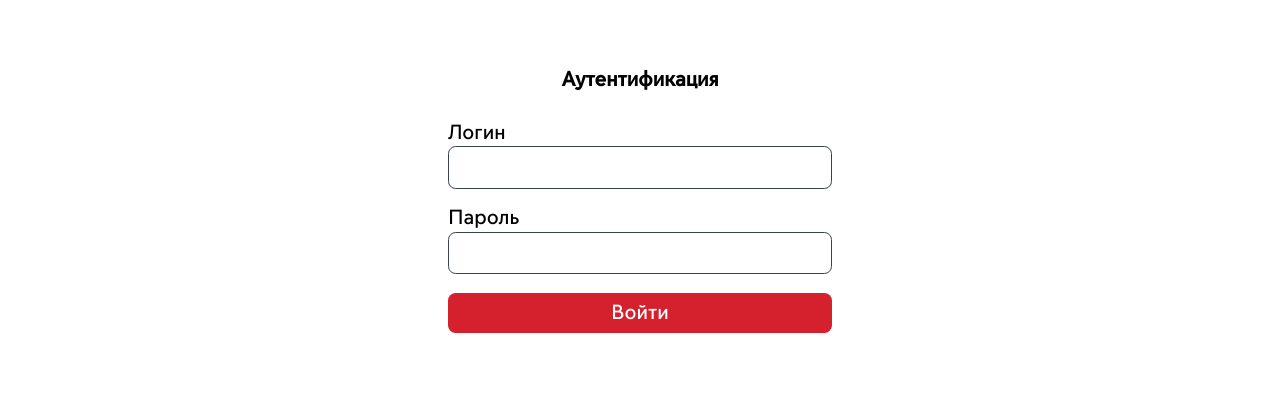
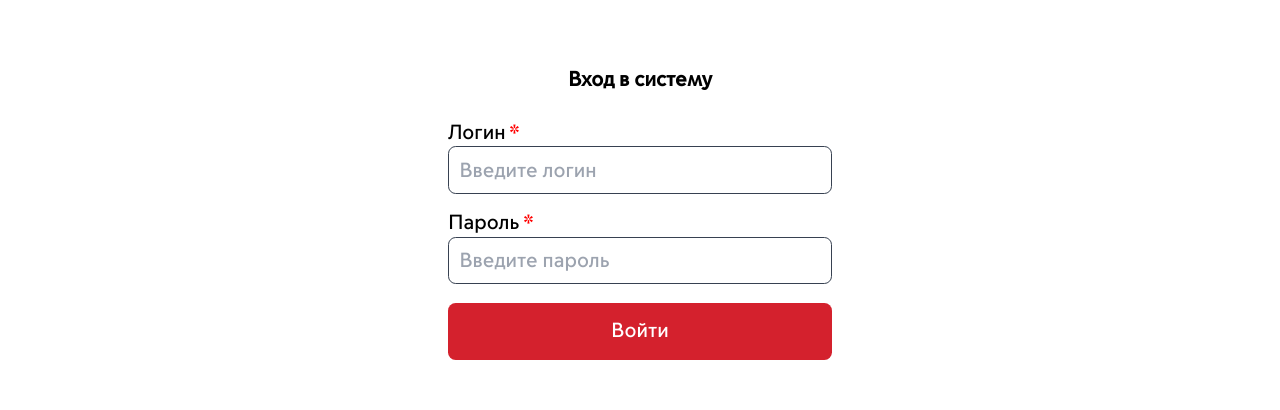
Before and after one commit to funcid/metro-in-tandem, a SvelteKit app in the folder web/: page / in a window 1280 px wide. Both pictures are taken after a click on the element 339 px from the left and 381 px from the top of the page. Shown: the part 247-657 px from the top of the page. Built offline with nearby package versions, Linux system fonts and the light colour scheme; no server answers.

Commit message:
redesign login

```diff
--- a/web/src/components/login/Login.svelte
+++ b/web/src/components/login/Login.svelte
@@ -78,34 +78,36 @@
 </script>
 
 <div class="flex flex-col gap-[50rem] text-center items-center mt-[-48rem] lg:mt-[0]">
-    <p class="font-extrabold text-[54rem] lg:text-[32rem]">Аутентификация</p>
+    <p class="font-extrabold text-[54rem] lg:text-[32rem]">Вход в систему</p>
     <form
         on:submit|preventDefault={login}
         class="flex flex-col gap-[30rem] text-left w-[750rem] lg:w-[600rem] *:rounded-[12rem]"
     >
         <div class="flex flex-col gap-[5rem] text-[44rem] lg:text-[32rem]">
-            <label for="username">Логин</label>
+            <label for="username" class="flex gap-[6rem]">Логин <p class="text-[red]">*</p></label>
             <input
                 id="username"
                 type="text"
+                placeholder="Введите логин"
                 bind:value={inputUsername}
                 required
-                class="border-[1rem] border-gray-700 rounded-[12rem] p-[24rem] lg:p-[12rem]"
+                class="border-[1rem] border-gray-700 rounded-[12rem] p-[12rem] lg:p-[16rem]"
             />
         </div>
         <div class="flex flex-col gap-[5rem]  text-[44rem] lg:text-[32rem]">
-            <label for="password">Пароль</label>
+            <label for="password" class="flex gap-[6rem]">Пароль <p class="text-[red]">*</p></label>
             <input
                 id="password"
                 type="password"
+                placeholder="Введите пароль"
                 bind:value={password}
                 required
-                class="border-[1rem] border-gray-700 rounded-[12rem] p-[24rem] lg:p-[12rem]"
+                class="border-[1rem] border-gray-700 rounded-[12rem] p-[12rem] lg:p-[16rem]"
             />
         </div>
         <button
             type="submit"
-            class="bg-[#D4212D] text-[48rem] lg:text-[32rem] text-white border-none p-2 cursor-pointer hover:bg-red-700 p-[32rem] lg:py-[15rem] px-[26rem]"
+            class="bg-[#D4212D] min-h-[88rem] text-[48rem] lg:text-[32rem] text-white border-none p-2 cursor-pointer hover:bg-red-700 p-[32rem] lg:py-[15rem] px-[26rem]"
         >
             Войти
         </button>
```
